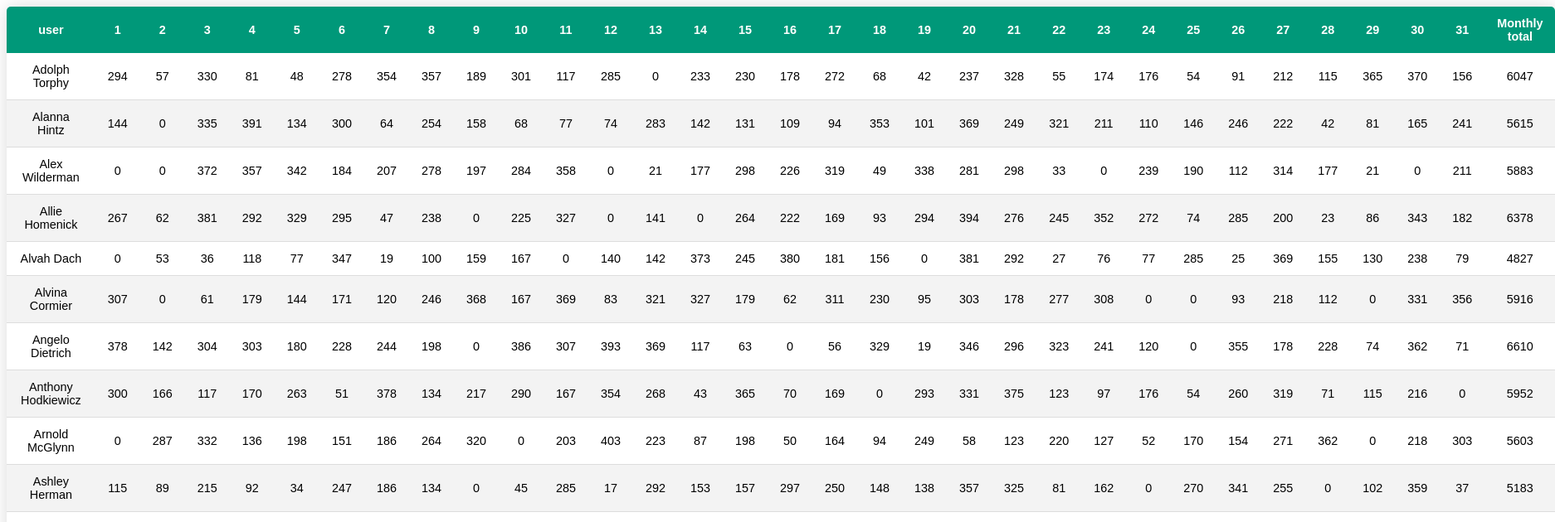
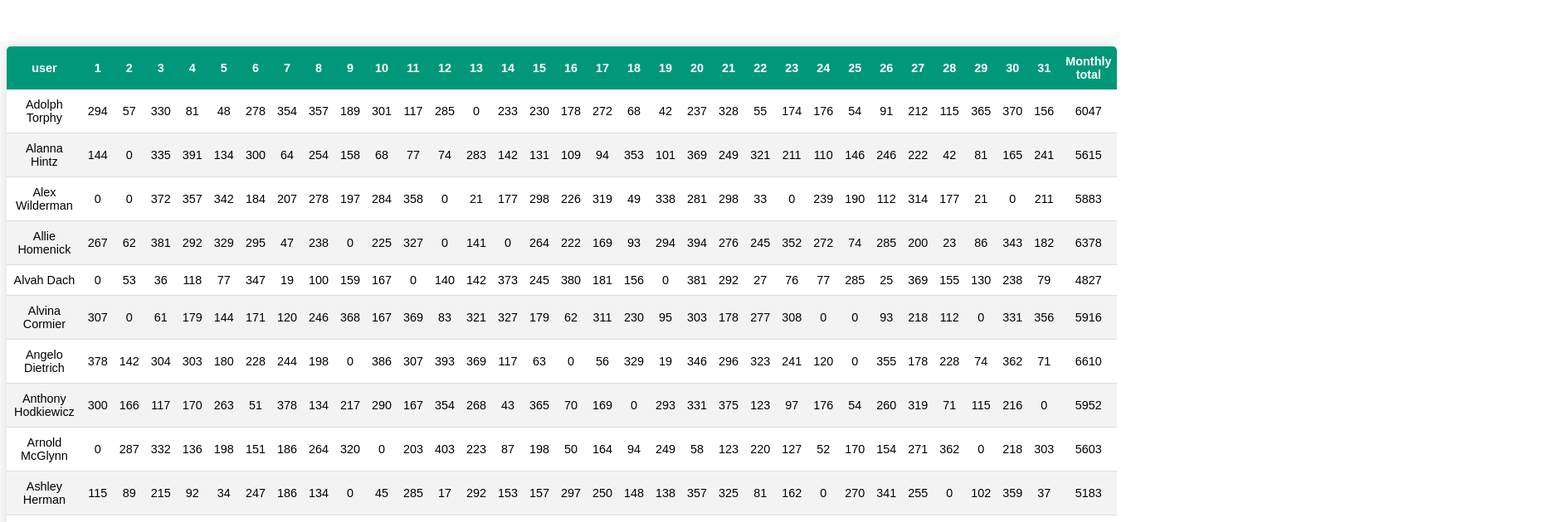
Before and after one commit to rryaboshtan/ReactUsersSpentTimeCalendar, a React (Create React App) app: page / in a window 1280 px wide. Shown: the top 630 px of the page at 83% size, 1874 px wide, since content can reach past the window. Built offline with nearby package versions, Linux system fonts and the light colour scheme.

Commit message:
Fix too large table size

```diff
--- a/src/App.css
+++ b/src/App.css
@@ -1,5 +1,9 @@
 * {
   font-family: sans-serif;
+}
+
+body {
+  padding-top: 3rem;
 }
 
 .content-table {
@@ -22,7 +26,7 @@
 
 .content-table th,
 .content-table td {
-  padding: 12px 15px;
+  padding: 10px 7px;
   text-align: center;
   cursor: pointer;
 }
--- a/src/App.scss
+++ b/src/App.scss
@@ -4,6 +4,9 @@
 
 $main-color: #009879;
 
+body {
+    padding-top: 3rem;
+}
 .content-table {
     border-collapse: collapse;
     margin: 0 auto;
@@ -22,7 +25,7 @@ $main-color: #009879;
 
     th,
     td {
-        padding: 12px 15px;
+        padding: 10px 7px;
         text-align: center;
         cursor: pointer;
     }
```
